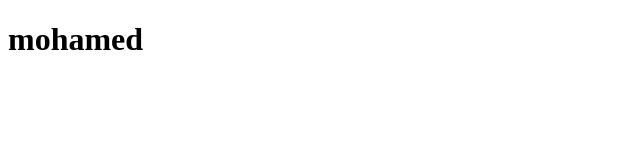
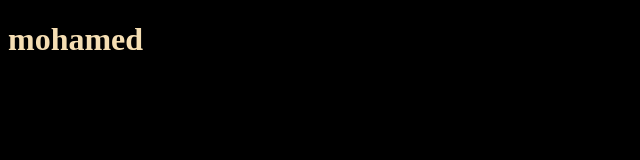
Before and after one commit to moh2362007/test, a plain HTML site: page index.html in a window 1280 px wide. Shown: the whole page, without its empty margins (0-640 px from the left). Drawn offline with Linux system fonts and the light colour scheme.

Commit message:
change style to black

```diff
--- a/index.html
+++ b/index.html
@@ -4,6 +4,7 @@
     <meta charset="UTF-8">
     <meta name="viewport" content="width=device-width, initial-scale=1.0">
     <title>Document</title>
+    <link rel="stylesheet" href="style.css">
 </head>
 <body>
     <h1>mohamed</h1>
--- a/style.css
+++ b/style.css
@@ -0,0 +1,6 @@
+body {
+    background-color: black;
+}
+h1 {
+    color: wheat;
+}
```
